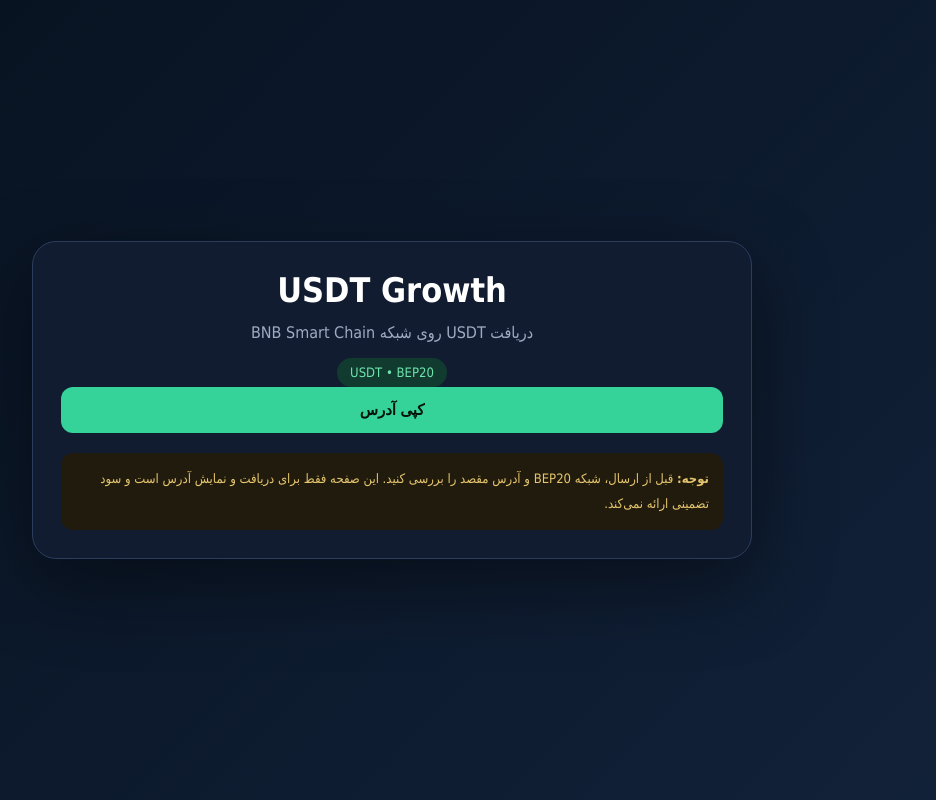
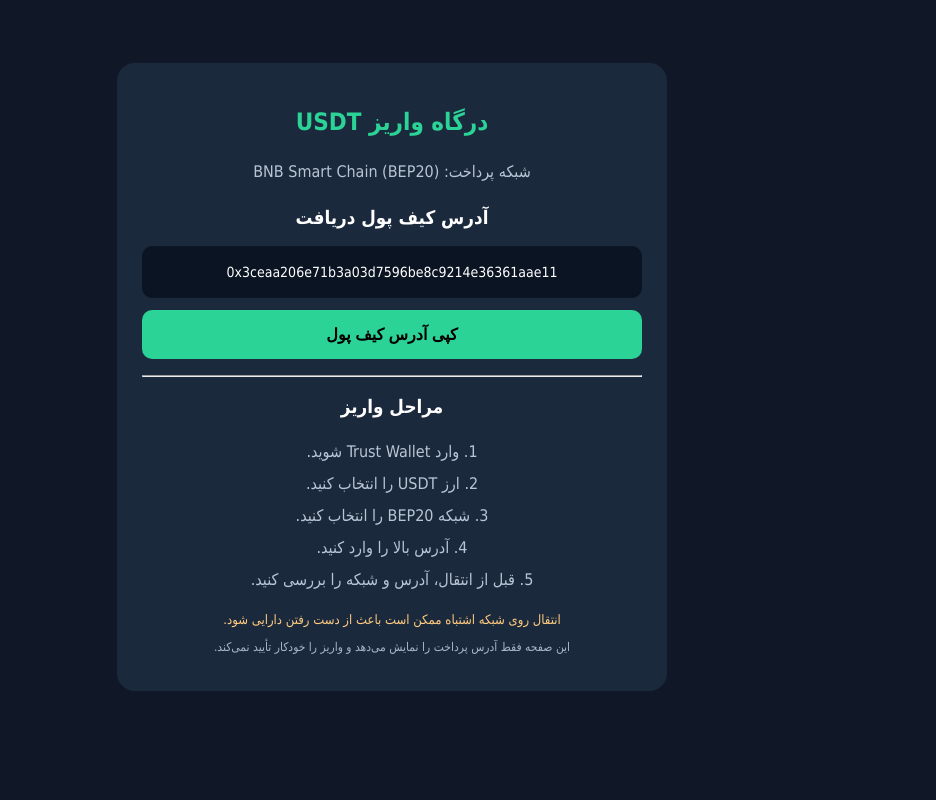
Before and after one commit to twkl13622-bot/crypto-capital, a plain HTML site: page index.html in a window 1280 px wide. Shown: the whole page, without its empty margins (248-1184 px from the left). Drawn offline with Linux system fonts and the light colour scheme.

Commit message:
Update index.html

```diff
--- a/index.html
+++ b/index.html
@@ -1,13 +1,101 @@
-<!doctype html>
+<!DOCTYPE html>
 <html lang="fa" dir="rtl">
 <head>
-<meta charset="utf-8"><meta name="viewport" content="width=device-width,initial-scale=1">
-<title>USDT Growth — BEP20</title>
+<meta charset="UTF-8">
+<meta name="viewport" content="width=device-width, initial-scale=1.0">
+<title>درگاه واریز تتر</title>
 <style>
-*{box-sizing:border-box}body{margin:0;min-height:100vh;display:grid;place-items:center;padding:20px;background:linear-gradient(135deg,#07111f,#12223a);font-family:Tahoma,Arial,sans-serif;color:#fff}.card{width:min(720px,100%);background:#111c30;border:1px solid #2b3d5d;border-radius:24px;padding:28px;box-shadow:0 25px 80px #0007}.top{text-align:center}.top h1{font-size:34px;margin:0 0 8px}.muted{color:#9eabc2;line-height:1.9}.badge{display:inline-block;margin-top:10px;padding:7px 13px;border-radius:99px;background:#123b30;color:#6ee5ad;font-size:13px}.box{margin-top:22px;background:#0a1425;border:1px solid #263653;border-radius:18px;padding:20px}.address{direction:ltr;text-align:left;word-break:break-all;background:#050b14;padding:15px;border-radius:12px;font:13px monospace;line-height:1.7;margin:12px 0}button{width:100%;padding:14px;border:0;border-radius:12px;background:#35d399;color:#03140d;font-weight:700;font-size:15px;cursor:pointer}.status{color:#70e6b2;font-size:13px;margin-top:12px}.notice{margin-top:20px;padding:14px;border-radius:12px;background:#211b0d;color:#e6c66e;font-size:13px;line-height:1.9}
-</style></head>
-<body><main class="card"><div class="top"><h1>USDT Growth</h1><div class="muted">دریافت USDT روی شبکه BNB Smart Chain</div><span class="badge">USDT • BEP20</span></div>
-<section 0x3ceaa206e71b3a03d7596be8c9214e36361aae11</div><button onclick="copyAddress()">کپی آدرس</button><div id="status" class="status"></div></section>
-<div class="notice"><b>توجه:</b> قبل از ارسال، شبکه BEP20 و آدرس مقصد را بررسی کنید. این صفحه فقط برای دریافت و نمایش آدرس است و سود تضمینی ارائه نمی‌کند.</div></main>
-<script>function copyAddress(){const a=document.getElementById('wallet').textContent.trim();navigator.clipboard.writeText(a).then(()=>document.getElementById('status').textContent='آدرس کپی شد.').catch(()=>document.getElementById('status').textContent='کپی خودکار انجام نشد؛ آدرس را دستی کپی کنید.');}</script>
-</body></html>
+body {
+  background:#101827;
+  color:white;
+  font-family:Tahoma,Arial;
+  text-align:center;
+  padding:25px 12px;
+}
+.box {
+  max-width:500px;
+  margin:30px auto;
+  padding:25px;
+  background:#1b293d;
+  border-radius:18px;
+}
+h2 {color:#2bd397}
+.address {
+  direction:ltr;
+  word-break:break-all;
+  background:#0b1422;
+  padding:18px;
+  border-radius:10px;
+  font-size:14px;
+}
+button {
+  width:100%;
+  padding:15px;
+  background:#2bd397;
+  border:0;
+  border-radius:10px;
+  font-size:16px;
+  font-weight:bold;
+  margin-top:12px;
+}
+.info {
+  color:#b8c5d5;
+  line-height:2;
+}
+</style>
+</head>
+<body>
+
+<div class="box">
+
+<h2>درگاه واریز USDT</h2>
+
+<p class="info">شبکه پرداخت: BNB Smart Chain (BEP20)</p>
+
+<h3>آدرس کیف پول دریافت</h3>
+
+<div class="address" id="wallet">
+0x3ceaa206e71b3a03d7596be8c9214e36361aae11
+</div>
+
+<button onclick="copyWallet()">کپی آدرس کیف پول</button>
+
+<p id="message"></p>
+
+<hr>
+
+<h3>مراحل واریز</h3>
+
+<p class="info">
+1. وارد Trust Wallet شوید.<br>
+2. ارز USDT را انتخاب کنید.<br>
+3. شبکه BEP20 را انتخاب کنید.<br>
+4. آدرس بالا را وارد کنید.<br>
+5. قبل از انتقال، آدرس و شبکه را بررسی کنید.
+</p>
+
+<p style="color:#ffcc80;font-size:13px">
+انتقال روی شبکه اشتباه ممکن است باعث از دست رفتن دارایی شود.
+</p>
+
+<p style="color:#aab6c8;font-size:12px">
+این صفحه فقط آدرس پرداخت را نمایش می‌دهد و واریز را خودکار تأیید نمی‌کند.
+</p>
+
+</div>
+
+<script>
+function copyWallet() {
+  const address = "0x3ceaa206e71b3a03d7596be8c9214e36361aae11";
+  navigator.clipboard.writeText(address).then(() => {
+    document.getElementById("message").innerText =
+      "آدرس با موفقیت کپی شد";
+  }).catch(() => {
+    document.getElementById("message").innerText =
+      "آدرس را لمس کنید و دستی کپی کنید";
+  });
+}
+</script>
+
+</body>
+</html>
```
